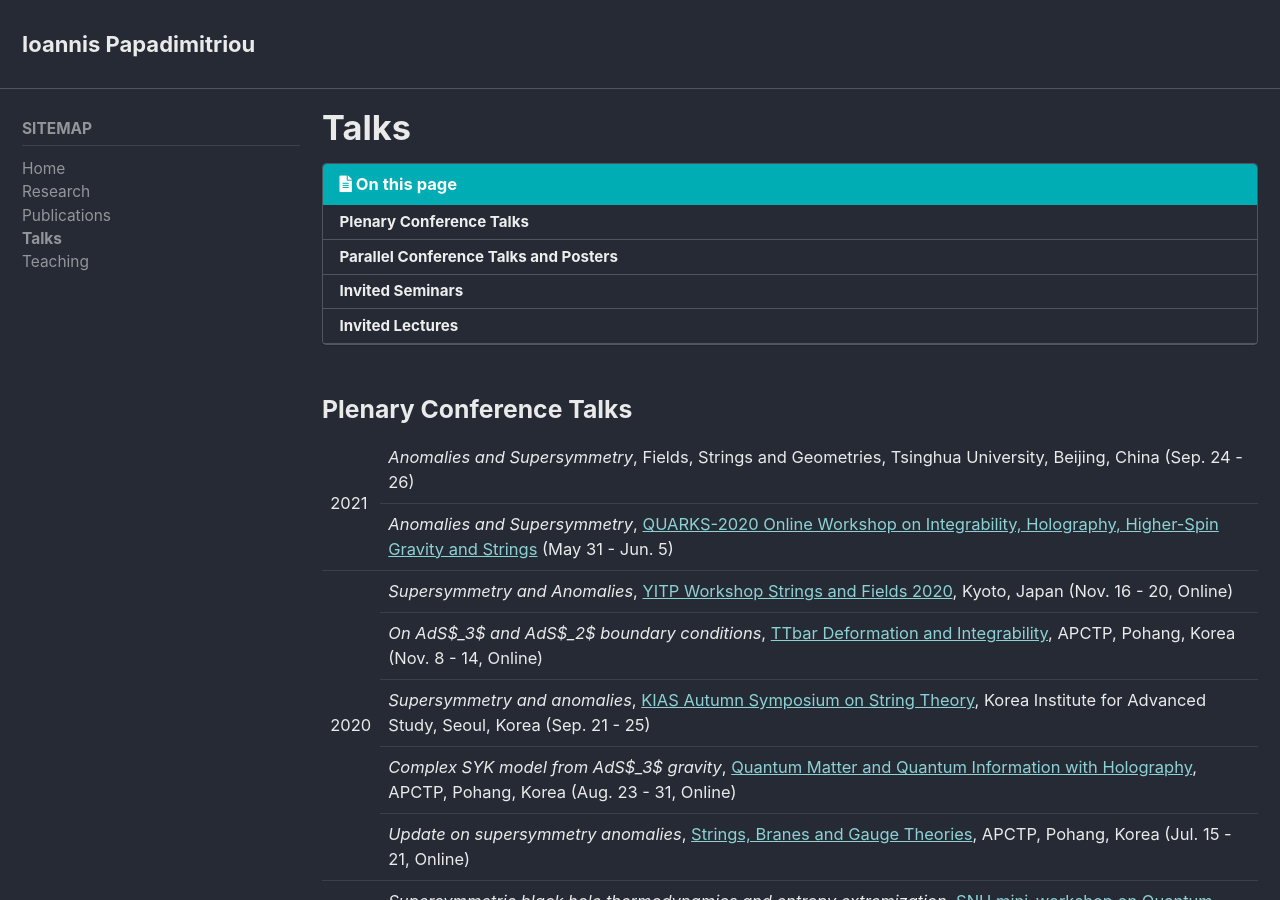
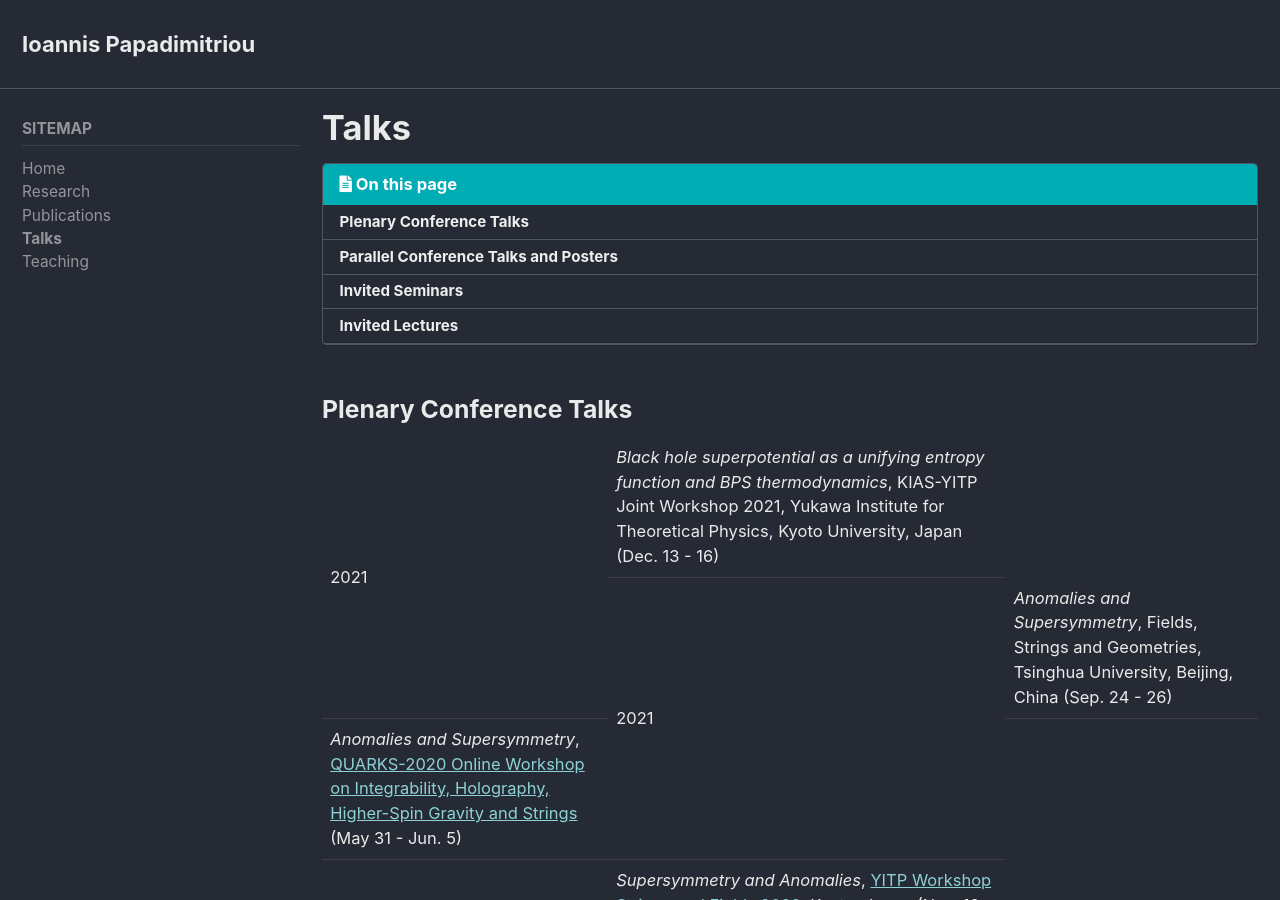
Before and after one commit to ipapadimitriou/ipapadimitriou.github.io, a Jekyll site: the page built from _pages/talks.md, in a window 1280 px wide and 900 px high. Built offline with Jekyll 4.4.1, drawn with Linux system fonts in a browser that asks for light colours; cached includes are drawn as plain includes.

Commit message:
Update talks.md

```diff
--- a/_pages/talks.md
+++ b/_pages/talks.md
@@ -32,6 +32,11 @@ sidebar:
 ### Plenary Conference Talks
 
 <table style="width:100%">
+
+  <tr>
+    <td rowspan="2" valign="top">2021</td> <td><em>Black hole superpotential as a unifying entropy function and BPS thermodynamics</em>, KIAS-YITP Joint Workshop 2021, Yukawa Institute for Theoretical Physics, Kyoto University, Japan (Dec. 13 - 16)</td>
+  </tr>
+
   <tr>
     <td rowspan="2" valign="top">2021</td> <td><em>Anomalies and Supersymmetry</em>, Fields, Strings and Geometries, Tsinghua University, Beijing, China (Sep. 24 - 26)</td>
   </tr>
```
